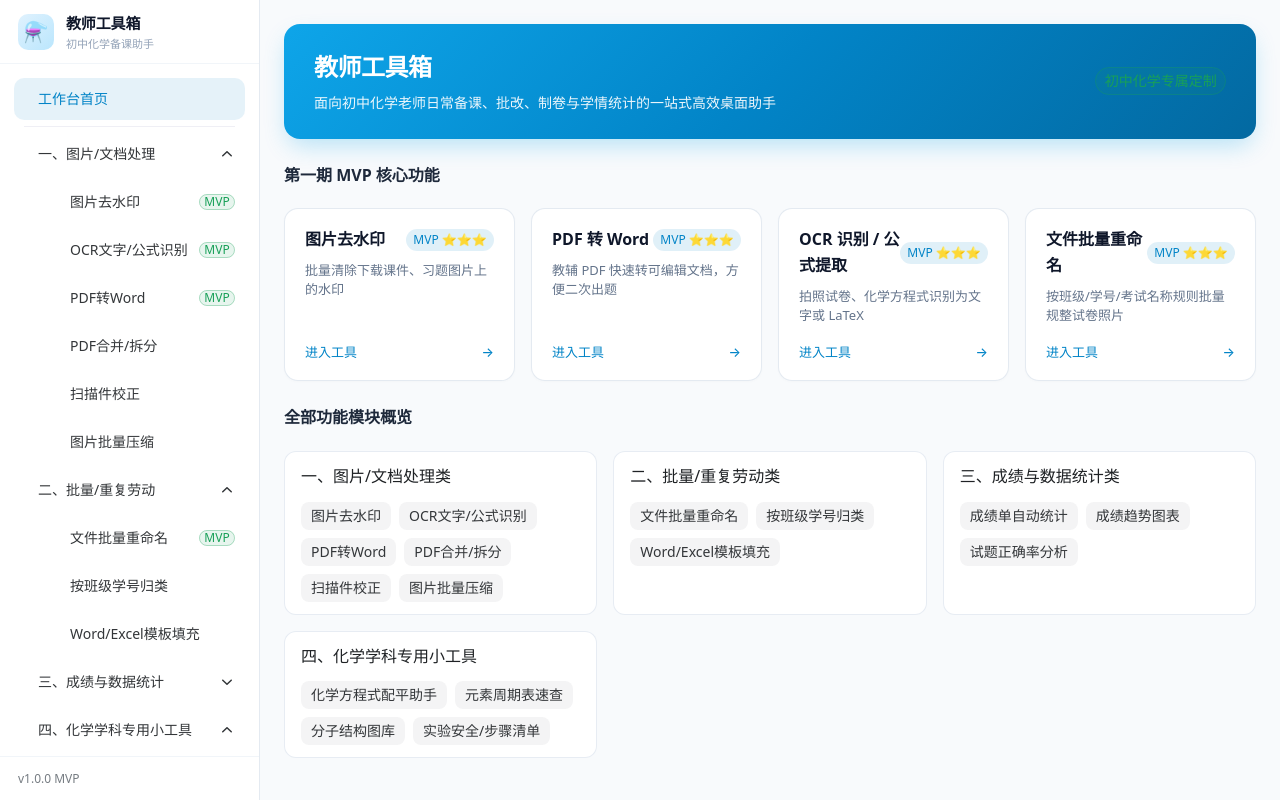
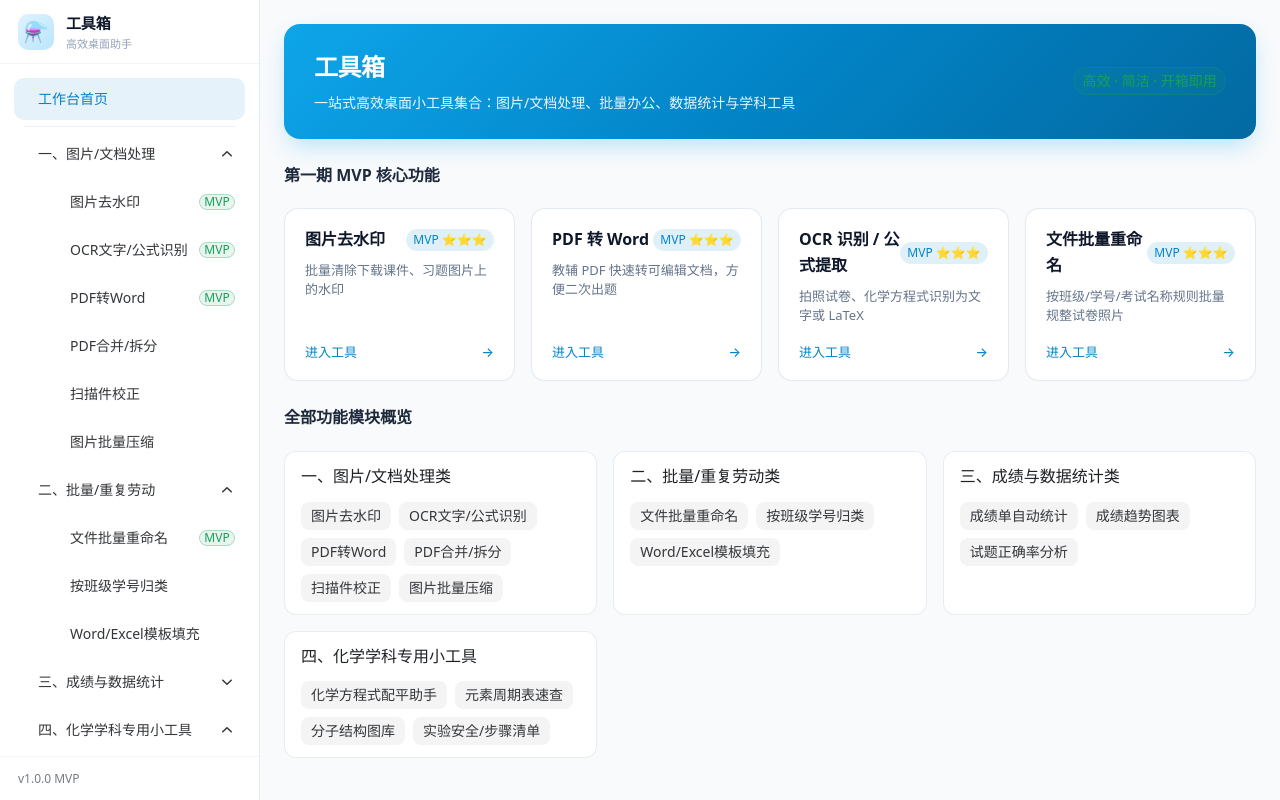
Before and after one commit to wllcyg/desktop, a Vue app: page /#/ in a window 1280 px wide. Built offline with nearby package versions, Linux system fonts and the light colour scheme.

Commit message:
feat: implement MainLayout with navigation menu and add system settings view with update functionality

```diff
--- a/src/renderer/src/layouts/MainLayout.vue
+++ b/src/renderer/src/layouts/MainLayout.vue
@@ -165,8 +165,8 @@ const menuOptions: MenuOption[] = [
           <span class="logo-flask">⚗️</span>
         </div>
         <div v-if="!collapsed" class="brand-info">
-          <span class="brand-title">教师工具箱</span>
-          <span class="brand-subtitle">初中化学备课助手</span>
+          <span class="brand-title">工具箱</span>
+          <span class="brand-subtitle">高效桌面助手</span>
         </div>
       </div>
 
--- a/src/renderer/src/views/dashboard/Index.vue
+++ b/src/renderer/src/views/dashboard/Index.vue
@@ -83,13 +83,13 @@ const go = (path: string) => {
     <!-- 欢迎 Banner -->
     <div class="welcome-banner">
       <div class="banner-content">
-        <h1 class="banner-title">教师工具箱</h1>
+        <h1 class="banner-title">工具箱</h1>
         <p class="banner-subtitle">
-          面向初中化学老师日常备课、批改、制卷与学情统计的一站式高效桌面助手
+          一站式高效桌面小工具集合：图片/文档处理、批量办公、数据统计与学科工具
         </p>
       </div>
       <div class="banner-tag">
-        <n-tag type="success" round>初中化学专属定制</n-tag>
+        <n-tag type="success" round>高效 · 简洁 · 开箱即用</n-tag>
       </div>
     </div>
 
--- a/src/renderer/src/views/settings/SettingsView.vue
+++ b/src/renderer/src/views/settings/SettingsView.vue
@@ -64,7 +64,7 @@ onUnmounted(() => {
         <div class="setting-item">
           <div class="setting-label">
             <span class="setting-title">自动更新与版本</span>
-            <span class="setting-desc">教师工具箱 v1.0.0 (Windows x64) · {{ updateStatusText }}</span>
+            <span class="setting-desc">工具箱 v1.0.0 (Windows x64) · {{ updateStatusText }}</span>
           </div>
           <div class="setting-action">
             <n-button
```
